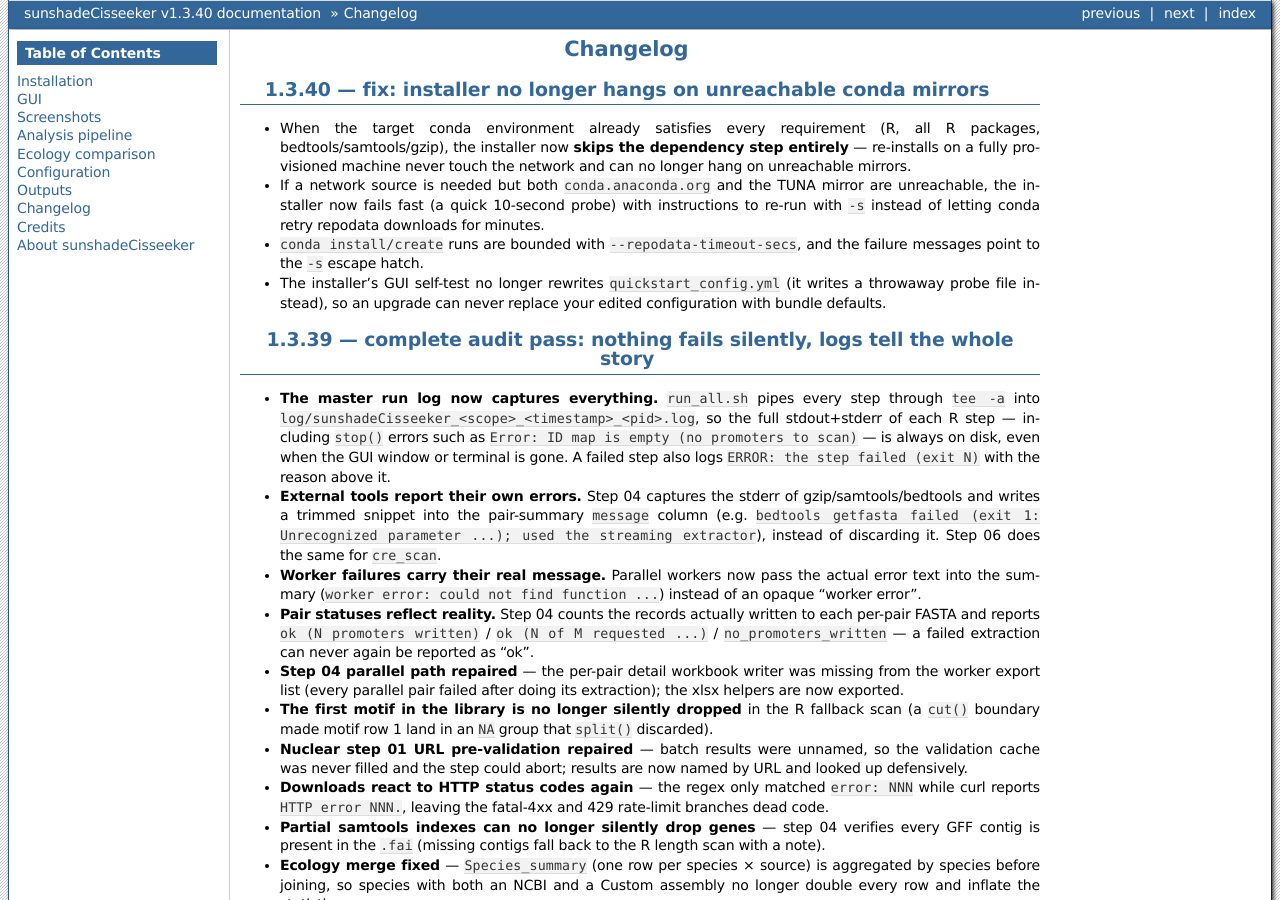
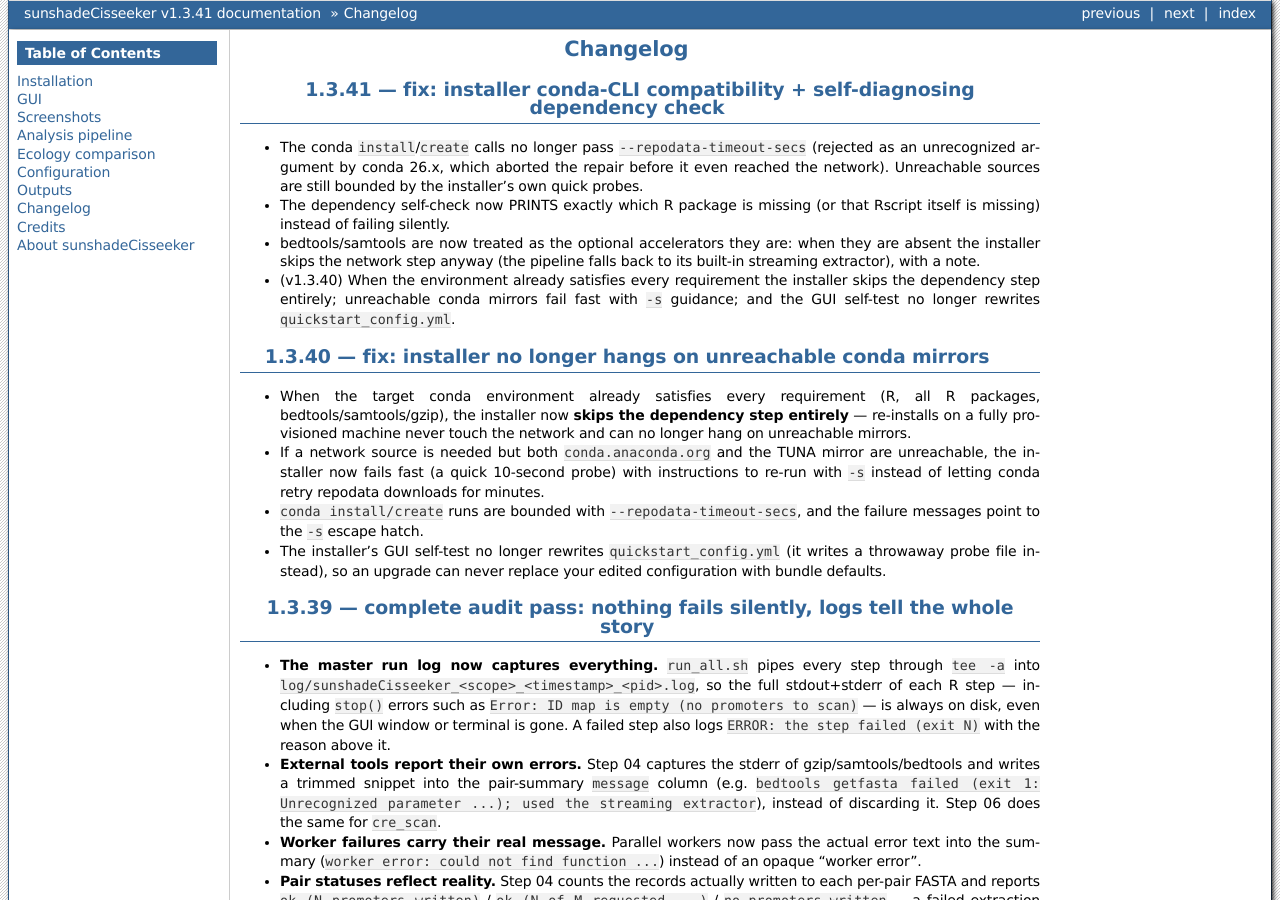
Before and after one commit to chenzhr23/sunshadeCisseeker-docs, a Sphinx documentation site: the page built from docs/content/Changelog.rst, in a window 1280 px wide and 900 px high. Built offline with Sphinx 7.4.7, drawn with Linux system fonts in a browser that asks for light colours; some of the changed text lies outside the part shown.

```diff
--- a/docs/conf.py
+++ b/docs/conf.py
@@ -9,8 +9,8 @@
 copyright = "2026, sunshadeCisseeker developers"
 
 # The short X.Y version and the full release version.
-version = "v1.3.40"
-release = "v1.3.40"
+version = "v1.3.41"
+release = "v1.3.41"
 
 extensions = [
     "sphinx.ext.autosectionlabel",
--- a/docs/content/About sunshadeCisseeker.rst
+++ b/docs/content/About sunshadeCisseeker.rst
@@ -4,7 +4,7 @@
 sunshadeCisseeker identifies, annotates and compares promoter
 cis-regulatory elements across sun / facultative / shade plants.
 
-The current release is **1.3.40**; see :doc:`Changelog` for what changed in
+The current release is **1.3.41**; see :doc:`Changelog` for what changed in
 each version.
 
 Highlights
--- a/docs/content/Changelog.rst
+++ b/docs/content/Changelog.rst
@@ -1,5 +1,22 @@
 Changelog
 =========
+
+1.3.41 — fix: installer conda-CLI compatibility + self-diagnosing dependency check
+-------------------------------------------------------------------------------------
+
+* The conda ``install``/``create`` calls no longer pass
+  ``--repodata-timeout-secs`` (rejected as an unrecognized argument by
+  conda 26.x, which aborted the repair before it even reached the network).
+  Unreachable sources are still bounded by the installer's own quick probes.
+* The dependency self-check now PRINTS exactly which R package is missing
+  (or that Rscript itself is missing) instead of failing silently.
+* bedtools/samtools are now treated as the optional accelerators they are:
+  when they are absent the installer skips the network step anyway (the
+  pipeline falls back to its built-in streaming extractor), with a note.
+* (v1.3.40) When the environment already satisfies every requirement the
+  installer skips the dependency step entirely; unreachable conda mirrors
+  fail fast with ``-s`` guidance; and the GUI self-test no longer rewrites
+  ``quickstart_config.yml``.
 
 1.3.40 — fix: installer no longer hangs on unreachable conda mirrors
 ------------------------------------------------------------------------
```
